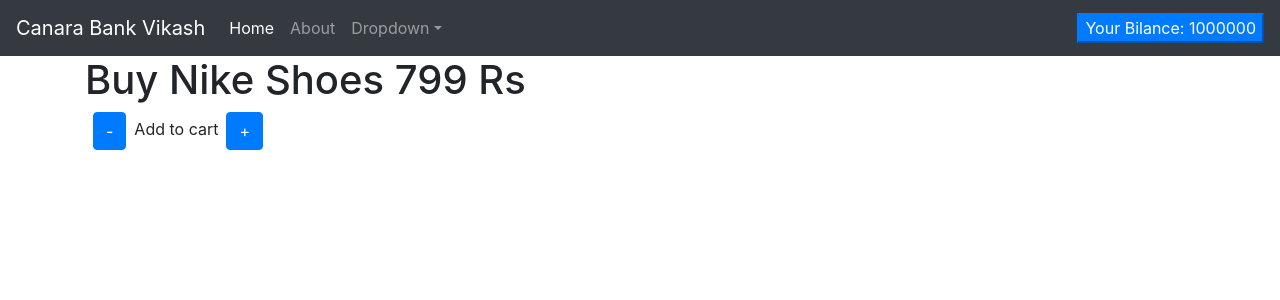
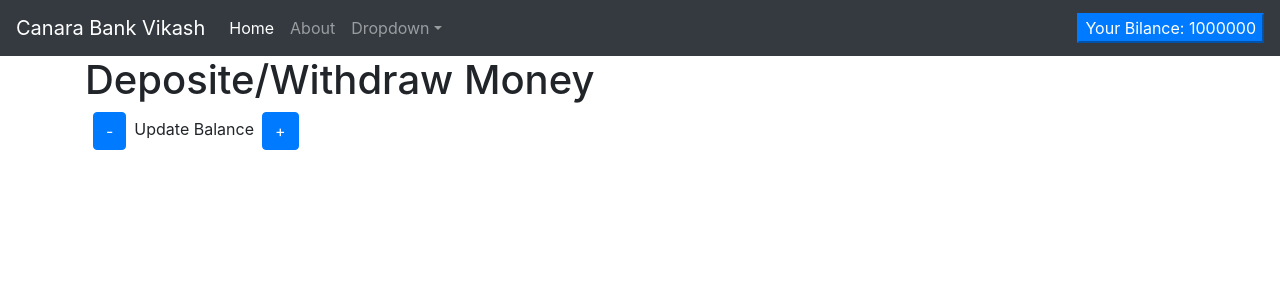
Before and after one commit to Vs74279/redux, a React (Create React App) app: page / in a window 1280 px wide. Shown: the top 300 px of the page. Built offline with nearby package versions, Linux system fonts and the light colour scheme.

Commit message:
Creating a reducer and action creator in redux

```diff
--- a/package.json
+++ b/package.json
@@ -8,7 +8,10 @@
     "@testing-library/user-event": "^13.5.0",
     "react": "^18.2.0",
     "react-dom": "^18.2.0",
+    "react-redux": "^9.1.0",
     "react-scripts": "5.0.1",
+    "redux": "^5.0.1",
+    "redux-thunk": "^3.1.0",
     "web-vitals": "^2.1.4"
   },
   "scripts": {
--- a/src/components/Shop.js
+++ b/src/components/Shop.js
@@ -3,9 +3,9 @@
 const Shop = () => {
   return (
     <div>
-        <h1> Buy Nike Shoes 799 Rs </h1>
+        <h1> Deposite/Withdraw Money </h1>
       <button className='btn btn-primary mx-2'>-</button>
-      Add to cart
+      Update Balance
       <button className='btn btn-primary mx-2'>+</button>
     </div>
   )
```
Also changed, not shown: src/state/reducers/amountReducer.js (added, +11 -0 lines), src/state/action-creaters/index.js (added), 1 other file (tests, documents, lock files or other folders).
